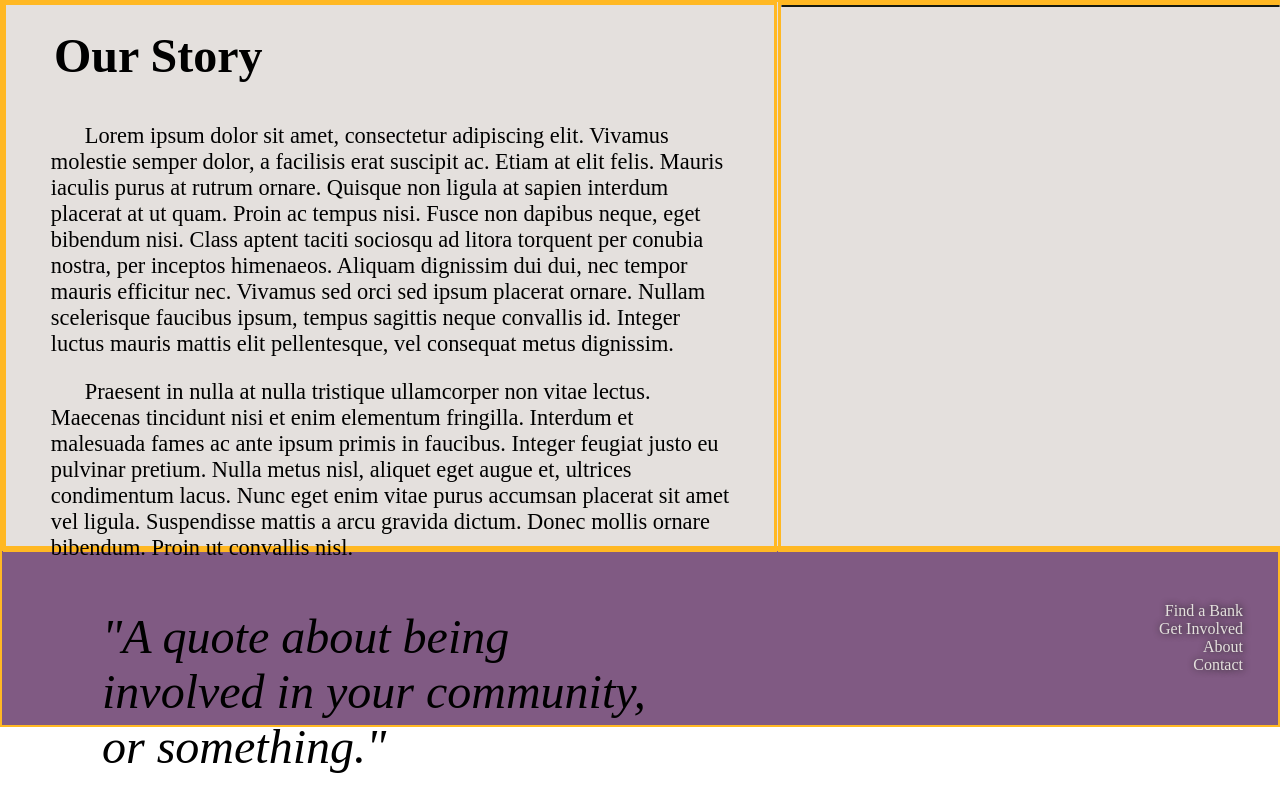
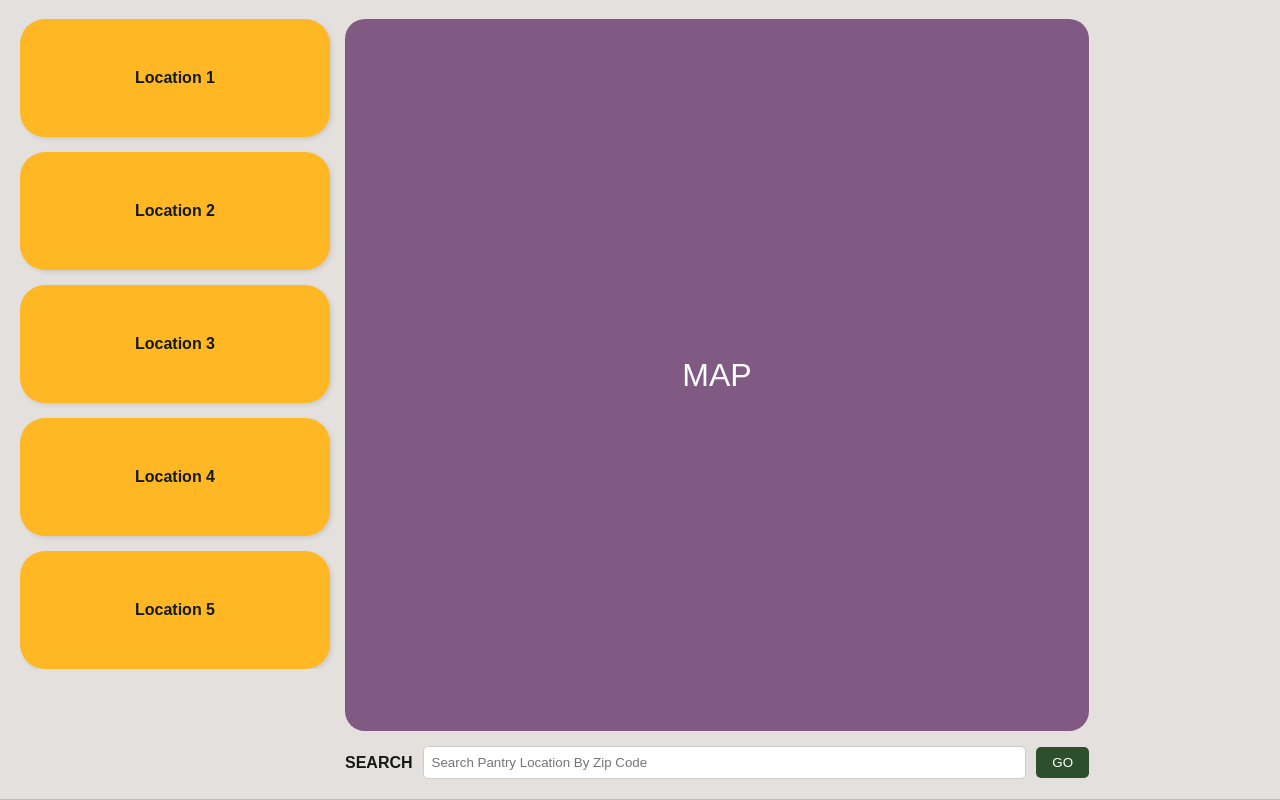
Before and after one commit to Missi3girl/pantry-client, a React (Vite) app: page / in a window 1280 px wide. Shown: the part 196-996 px from the top of the page. Before the commit the page ends 970 px from the top, so only its background shows below. Built offline with nearby package versions, Linux system fonts and the light colour scheme; a web font is replaced by a local one.

Commit message:
updated home and added to app.jsx

```diff
--- a/src/App.jsx
+++ b/src/App.jsx
@@ -3,12 +3,14 @@ import './App.css'
 import Header from './components/headerFooterPage/Header'
 import Footer from './components/headerFooterPage/Footer'
 import About from './components/AboutPage/About'
+import Home from './components/homePage/Home'
 
 function App() {
 
     return (
         <>
               <Header />
+              <Home />
               <About />
               <Footer />
         </>
--- a/src/components/homePage/Home.jsx
+++ b/src/components/homePage/Home.jsx
@@ -4,17 +4,16 @@ import './Home.css';
 function Home() {
   return (
     <div className="home-container">
-      <h1 className="home-header">The Pantry Door</h1>
+      {/* <h1 className="home-header">The Pantry Door</h1> */}
 
-      /* Nav Bar */
-      <div className="nav-bar">
+
+      {/* <div className="nav-bar">
         <a className="nav-item" href="/find-a-bank">Find a Bank</a>
         <a className="nav-item" href="/get-involved">Get Involved</a>
         <a className="nav-item" href="/about">About</a>
         <a className="nav-item" href="/contact">Contact</a>
-      </div>
+      </div> */}
 
-      /* Main Content (Locations + Map) */
       <div className="main-content">
         <div className="locations-list">
           <div className="location-card">Location 1</div>
@@ -24,19 +23,17 @@ function Home() {
           <div className="location-card">Location 5</div>
         </div>
 
-        /* Map and Search */
         <div className="map-section">
           <div className="map-box">MAP</div>
           <div className="search-bar">
             <label>SEARCH</label>
-            <input type="text" placeholder="Search Pantry Location" />
+            <input type="text" placeholder="Search Pantry Location By Zip Code" />
             <button>GO</button>
           </div>
         </div>
       </div>
 
 
-      <footer className="footer">Canned Do Crew, 2025</footer>
     </div>
   );
 }
```
